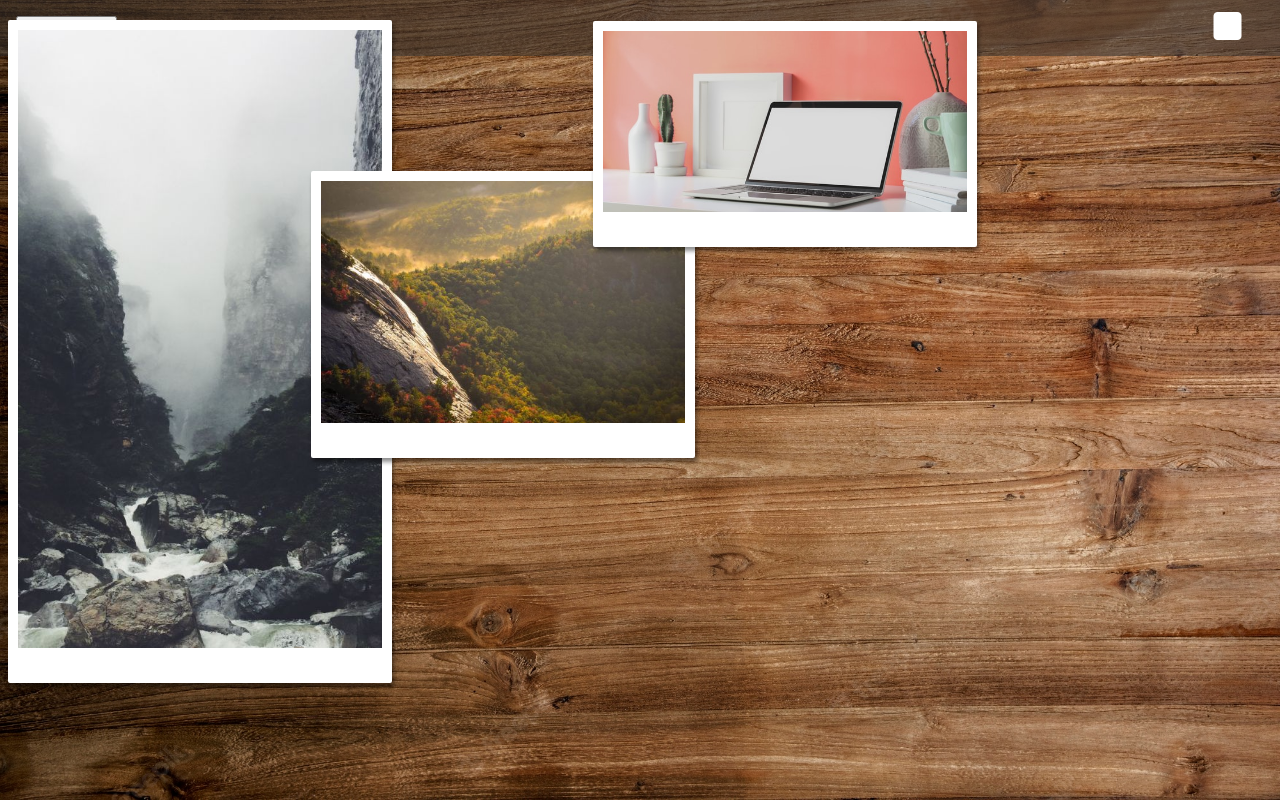
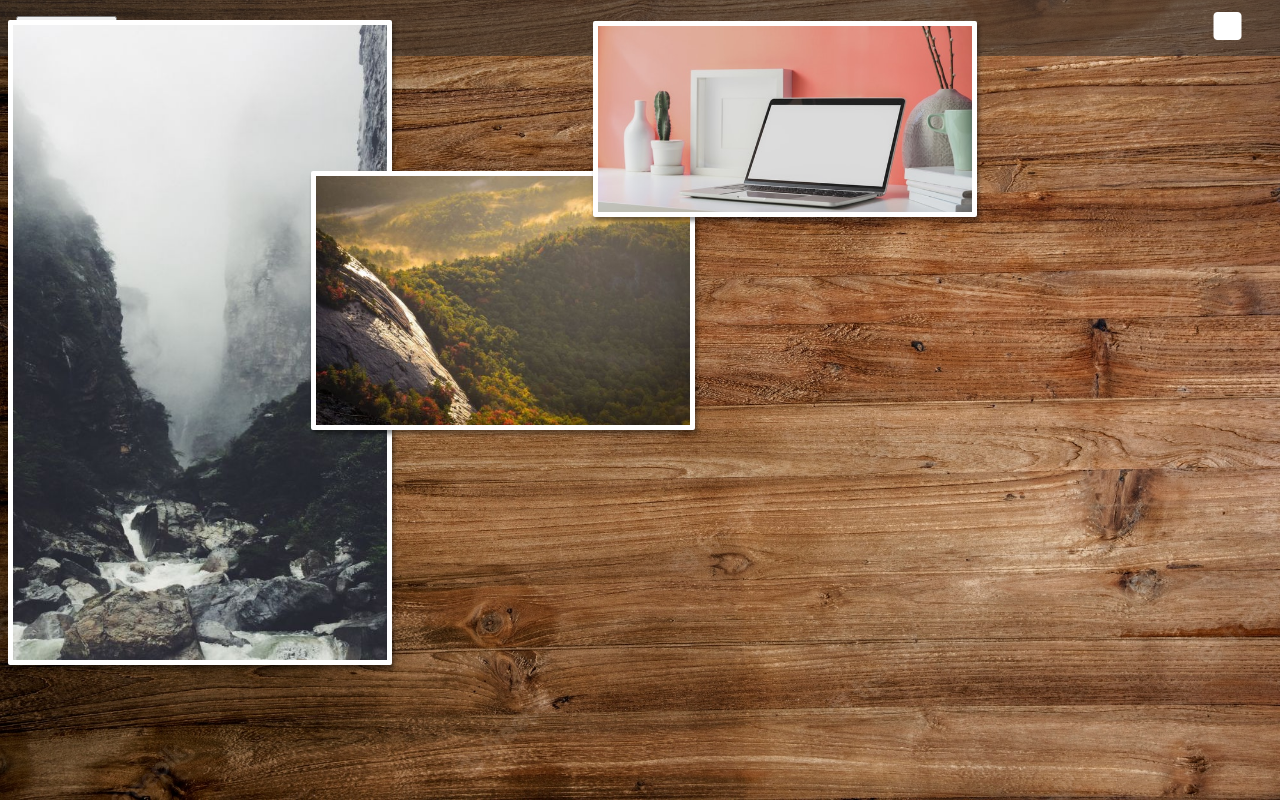
Before and after one commit to simone-arnhold/Draggable-Photos, a plain HTML site: page index.html in a window 1280 px wide. Drawn offline with Linux system fonts and the light colour scheme.

Commit message:
change frame padding

```diff
--- a/style.css
+++ b/style.css
@@ -102,7 +102,8 @@ input {
   border-radius: 2px;
   background-color: #fff;
   /* border: 5px 5px 10px 5px; */
-  padding: 10px 10px 35px 10px;
+  /* padding: 10px 10px 35px 10px; */
+  padding: 5px 5px 5px 5px;
   /* padding: 0px; */
   box-shadow: 2.0px 4.0px 4.0px hsl(0deg 0% 0% / 0.44);
   /* resize: both; */
```
